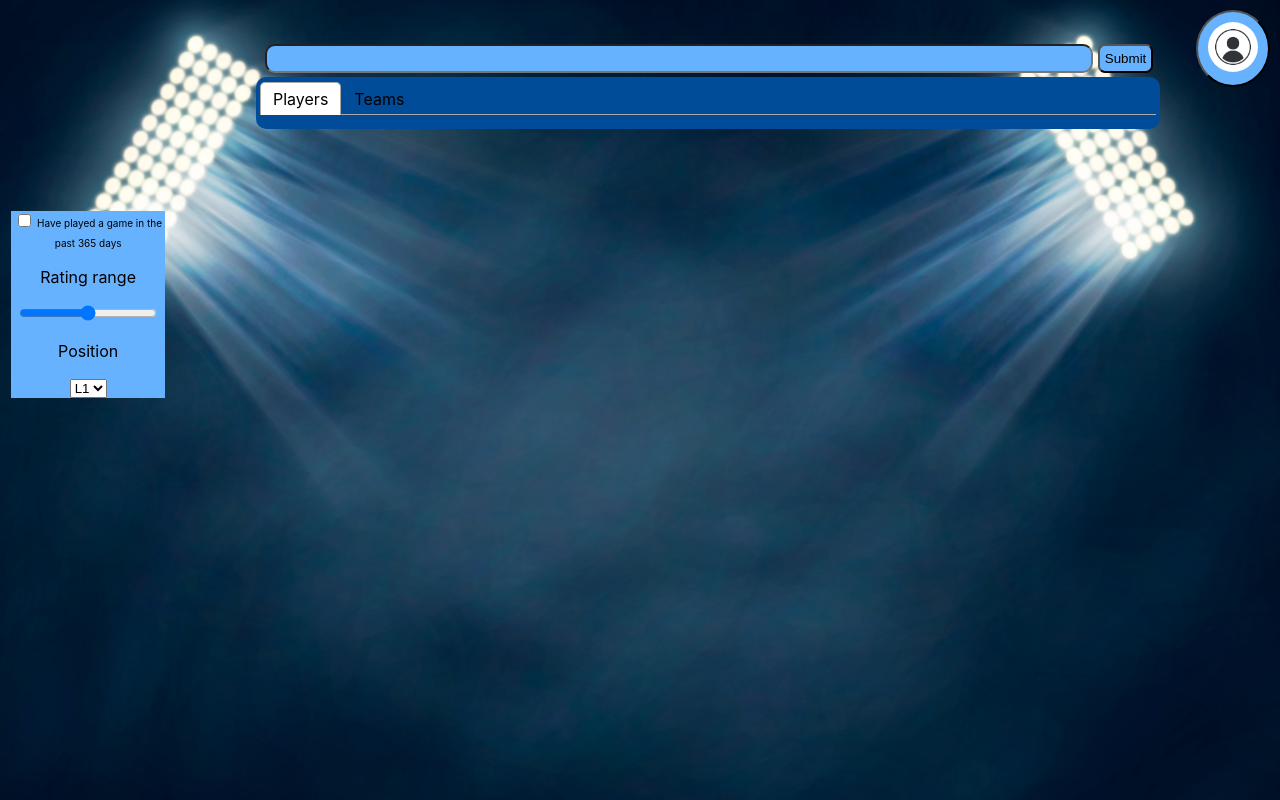
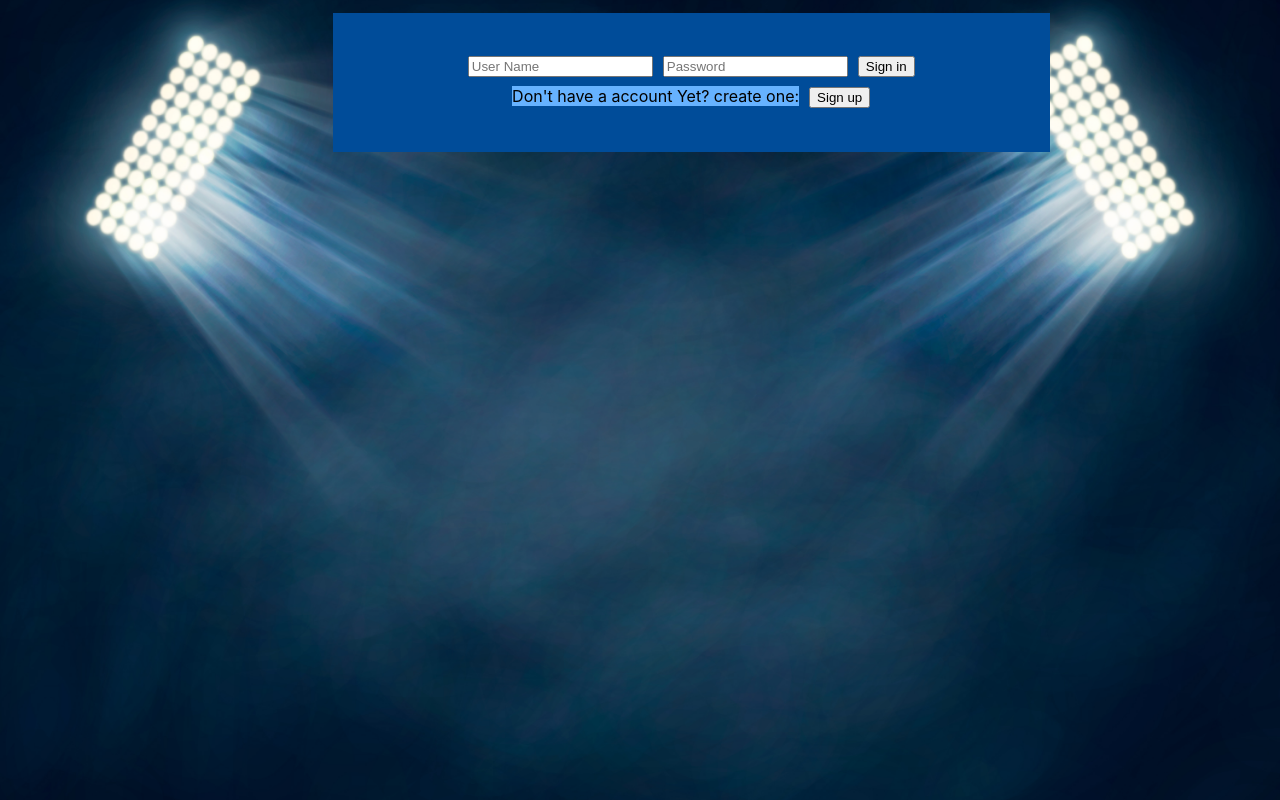
Before and after one commit to koitu/cs348-project, a React (Create React App) app in the folder frontend/: page / in a window 1280 px wide. Built offline with nearby package versions, Linux system fonts and the light colour scheme.

Commit message:
design basic sign in page

```diff
--- a/frontend/src/App.js
+++ b/frontend/src/App.js
@@ -1,9 +1,13 @@
 import './view/App.css';
+import './view/sign.css';
+import './view/general.css'
 import React from "react"
 import { BrowserRouter as Router, Routes, Route } from "react-router-dom"
 import { MainPage } from './view/main';
 import { ProfilePage } from './view/prof';
 import { TeamDetailedPage, PlayerDetailedPage } from "./view/detailed"
+import { SignInPageView } from './view/sign';
+import { SingUpPage } from './view/singup';
 // var proxyPrefix = "http://127.0.0.1:5000/"
 
 // App view which embodies the whole UI
@@ -12,8 +16,18 @@ function App() {
         <div className="App">
             <Router>
                 <Routes>
+                    {/* this is the sign in page that you will be shown when you enter the site */}
+                    <Route exact path="/" element={<SignInPageView/>} />
+
+
+                    {/* this is the sign up page*/}
+                    <Route exact path="/signup" element={<SingUpPage/>} />
+
+
+
                     {/* main page that you are confronted with when starting the project */}
-                    <Route exact path="/" element={<MainPage/>} />
+                    <Route exact path="/main" element={<MainPage/>} />
+
                     {/* Profile page for showing bookmarked players, teams and details about user */}
                     {/* later this should be changed such that it checks for user Auth */}
                     <Route path="/profile" element={<ProfilePage/>} />
--- a/frontend/src/view/main.js
+++ b/frontend/src/view/main.js
@@ -34,7 +34,10 @@ export const MainPage = () => {
     const handleSubmit = async (event) => {
         event.preventDefault();
         try {
-            const response = await fetch(proxyPrefix + "/api/players/")
+            const response = await fetch(proxyPrefix + "/api/players/", {
+                method: 'GET',
+                body: JSON.stringify({"player_name": textState})
+            })
             .catch (error => {
                 // Handle any errors
             })
--- /dev/null
+++ b/frontend/src/view/sign.css
@@ -0,0 +1,15 @@
+
+
+
+.signInBox {
+    position: fixed;
+    top: 0;
+    left: 25%;
+    width: 50vw;
+    padding: 3%;
+    margin: 1%;
+}
+
+.signInItem {
+    margin: 5px;
+}
--- /dev/null
+++ b/frontend/src/view/sign.js
@@ -0,0 +1,28 @@
+import "./App.css"
+import React from "react"
+import { useNavigate, Link } from "react-router-dom"
+
+export function SignInPageView() {
+    const navigate = useNavigate()
+
+    const handleSubmit = event => {
+        event.preventDefault();
+
+        navigate("/main")
+    }
+    return (
+        <div className="vbox secondaryColor signInBox">
+            <form onSubmit={handleSubmit}>
+                <input placeholder="User Name" className="signInItem" />
+                <input placeholder="Password" className="signInItem"/>
+                <button type="submit" className="signInItem"> Sign in</button>
+            </form>
+                <label className="primaryColor signInItem"> Don't have a account  Yet? create one:</label>
+            <Link to="/signup">
+                <button className="signInItem">
+                    Sign up
+                </button>
+            </Link>
+        </div>
+    )
+}
--- /dev/null
+++ b/frontend/src/view/singup.js
@@ -0,0 +1,23 @@
+import "./App.css"
+import React from "react"
+import { useNavigate, Link } from "react-router-dom"
+
+export function SingUpPage() {
+    const navigate = useNavigate()
+
+    const handleSubmit = event => {
+        event.preventDefault();
+
+        navigate("/")
+    }
+    return (
+        <div className="vbox secondaryColor signInBox">
+            <form onSubmit={handleSubmit}>
+                <input placeholder="User Name" className="signInItem"/>
+                <input placeholder="Password" className="signInItem"/>
+                <input placeholder="repeat Password" className="signInItem"/>
+                <button type="submit" className="signInItem"> Sign in</button>
+            </form>
+        </div>
+    )
+}
```
Also changed, not shown: frontend/src/view/App.css (+0 -9 lines), 1 other file (tests, documents, lock files or other folders).
